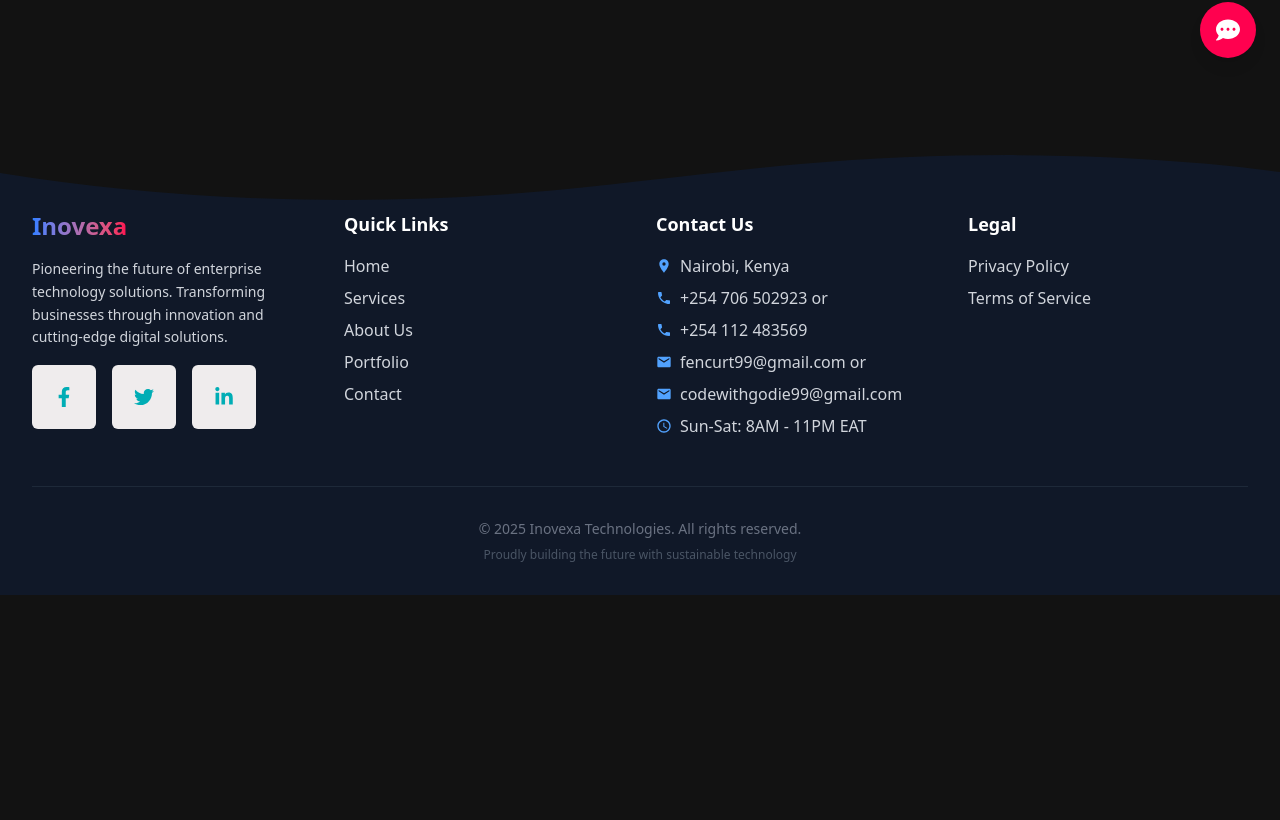
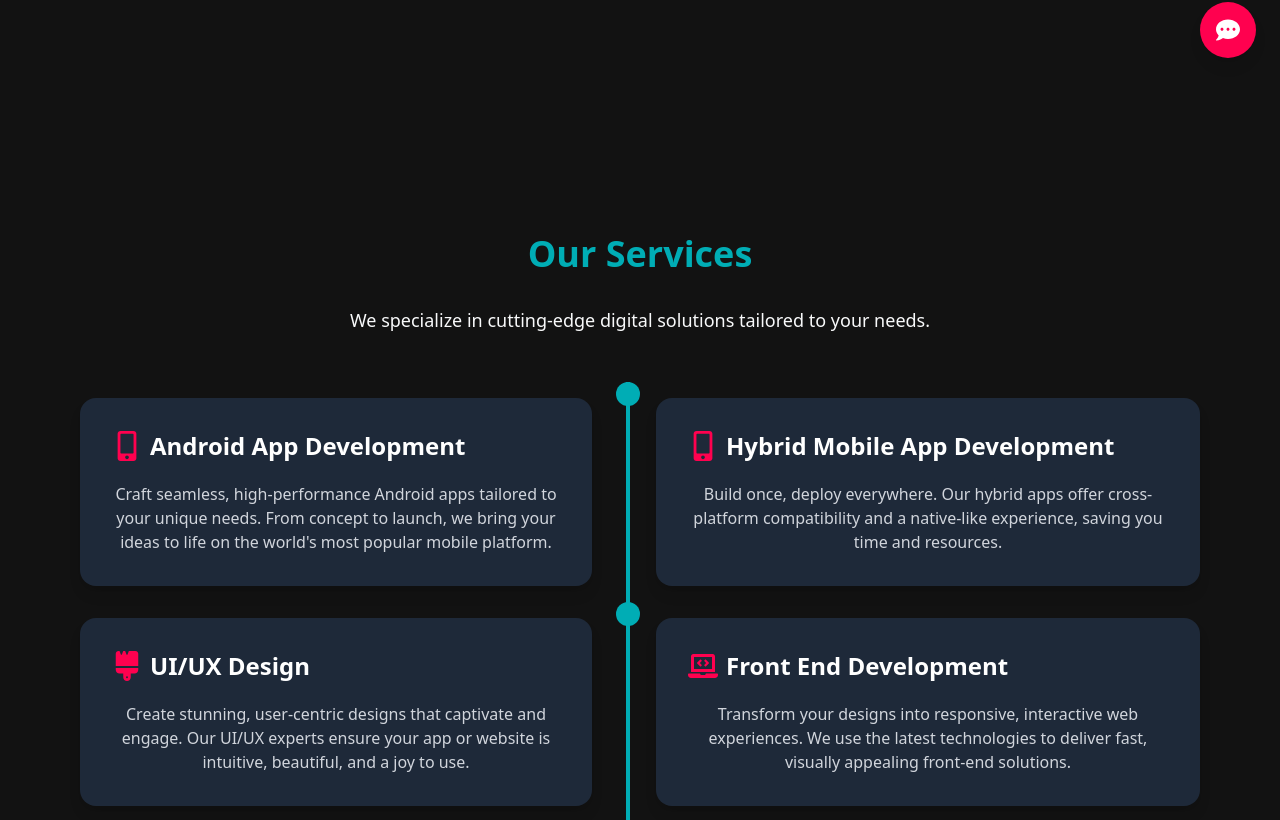
Before and after one commit to FENTON11/Innovexa, a React (Vite) app in the folder Client/: page / in a window 1280 px wide. Shown: the part 718-1538 px from the top of the page. Before the commit the page ends 1313 px from the top, so only its background shows below. Built offline with nearby package versions, Linux system fonts and the light colour scheme.

Commit message:
add  home sections

```diff
--- a/Client/src/App.jsx
+++ b/Client/src/App.jsx
@@ -1,7 +1,5 @@
 // import "./App.css";
 import Navbar from "./components/Navbar";
-import Hero from "./components/Hero";
-import Services from "./components/Services";
 import Team from "./components/Team";
 import Portfolio from "./components/Portfolio";
 import About from "./components/About ";
@@ -10,14 +8,14 @@ import Quote from "./components/Quote";
 import ChatAssistant from "./components/ChatAssistant";
 import { BrowserRouter as Router, Route, Routes } from "react-router-dom";
 import Footer from "./components/Footer";
+import Home from "./components/Home";
 
 function App() {
   return (
     <Router>
       <Navbar />
       <Routes>
-        <Route path='/' element={<Hero />} />
-        <Route path='/services' element={<Services />} />
+        <Route path='/' element={<Home />} />
         <Route path='/team' element={<Team />} />
         <Route path='/portfolio' element={<Portfolio />} />
         <Route path='/about' element={<About />} />
--- /dev/null
+++ b/Client/src/components/Home.jsx
@@ -0,0 +1,17 @@
+import Hero from "./Hero";
+import Technologies from "./Technologies";
+import WhyUs from "./Why-us";
+import Services from "./Services";
+
+const Home = () => {
+  return (
+    <section>
+      <Hero />
+      <Services />
+      <Technologies />
+      <WhyUs />
+    </section>
+  );
+};
+
+export default Home;
--- a/Client/src/components/Services.jsx
+++ b/Client/src/components/Services.jsx
@@ -2,11 +2,12 @@ import { services } from "../data";
 import Card from "../components/Card";
 function Services() {
   return (
-    <section className="bg-background min-h-screen text-text py-20 px-6">
-      <div className="max-w-6xl mx-auto text-center">
-        <h2 className="text-4xl font-bold text-primary mb-8">Our Services</h2>
-        <p className="text-secondary text-lg mb-12">
-          We specialize in cutting-edge digital solutions tailored to your needs.
+    <section className='bg-background min-h-screen text-text py-20 px-6 overflow-hidden'>
+      <div className='max-w-6xl mx-auto text-center'>
+        <h2 className='text-4xl font-bold text-primary mb-8'>Our Services</h2>
+        <p className='text-secondary text-lg mb-12'>
+          We specialize in cutting-edge digital solutions tailored to your
+          needs.
         </p>
 
         {/* Services Grid */}
--- /dev/null
+++ b/Client/src/components/Technologies.jsx
@@ -0,0 +1,5 @@
+const Technologies = () => {
+  return <section className=' min-h-screen bg-red-500'>Technologies</section>;
+};
+
+export default Technologies;
--- /dev/null
+++ b/Client/src/components/Why-us.jsx
@@ -0,0 +1,5 @@
+const WhyUs = () => {
+  return <div className=' min-h-screen'>WhyUs</div>;
+};
+
+export default WhyUs;
```
